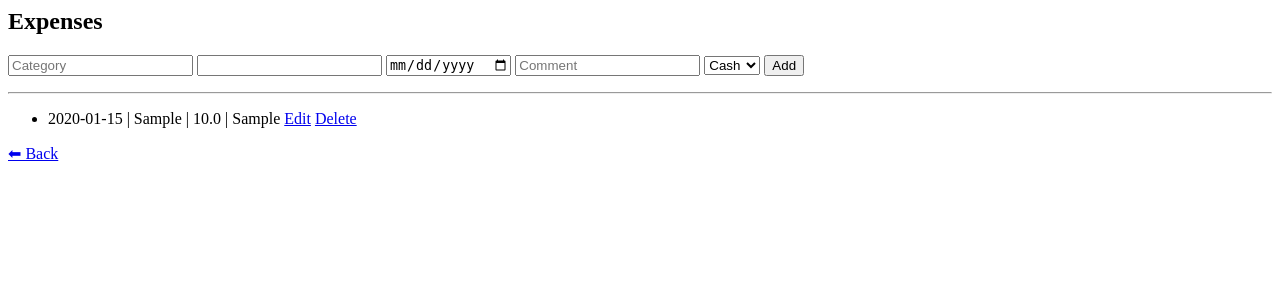
After one commit to GG-crypto34/pythonLAB, a Flask app: page /users/1/expenses in a window 1280 px wide. The commit adds this page. Shown: the top 300 px of the page. Run offline with Flask 3, Linux system fonts and the light colour scheme; tables that the repository leaves empty hold one stand-in row (values such as "Sample post").

Commit message:
Feat: Adding expense management features (part 5)
- Added Expense model with User relationship
- Added expense blueprint and CRUD routes
- Added service layers: expense_service, user_service
- Added templates: list, add, edit expenses
- Updated app config, main route, and index page

```diff
--- a/app/models/__init__.py
+++ b/app/models/__init__.py
@@ -3,3 +3,4 @@ from flask_sqlalchemy import SQLAlchemy
 db = SQLAlchemy()
 
 from .user import User
+from .expense import Expense
--- /dev/null
+++ b/app/routes/expense.py
@@ -0,0 +1,60 @@
+from flask import Blueprint, render_template, request, redirect, url_for
+from app.models import db
+from app.models.expense import Expense
+from app.models.user import User
+from datetime import datetime
+from app.services.expense_service import get_expenses_by_user, delete_expense
+expense_bp = Blueprint('expense', __name__)
+
+@expense_bp.route("/users/<int:user_id>/expenses")
+def list_expenses(user_id):
+    expenses = get_expenses_by_user(user_id)
+    return render_template(
+        "expenses/expense_list.html",
+        expenses=expenses,
+        user_id=user_id
+    )
+
+@expense_bp.route("/users/<int:user_id>/expenses/add", methods=["GET", "POST"])
+def add_expense(user_id):
+    if request.method == "POST":
+        from app.services.expense_service import create_expense
+        create_expense(
+            user_id=user_id,
+            category=request.form["category"],
+            amount=request.form["amount"],
+            date=request.form["date"],
+            comment=request.form.get("comment"),
+            payment_method=request.form["payment_method"],
+        )
+        return redirect(url_for("expense.list_expenses", user_id=user_id))
+
+    return render_template("expenses/add_expense.html", user_id=user_id)
+
+@expense_bp.route("/expenses/delete/<int:expense_id>")
+def remove_expense(expense_id):
+    try:
+        delete_expense(expense_id)
+    except ValueError as e:
+        return str(e)
+
+    return redirect(request.referrer)
+
+@expense_bp.route("/expenses/edit/<int:expense_id>", methods=["GET", "POST"])
+def edit_expense(expense_id):
+    expense = Expense.query.get_or_404(expense_id)
+
+    if request.method == "POST":
+        from app.services.expense_service import update_expense
+
+        update_expense(
+            expense_id,
+            request.form["category"],
+            request.form["amount"],
+            request.form["date"],
+            request.form.get("comment"),
+            request.form["payment_method"],
+        )
+        return redirect(url_for("expense.list_expenses", user_id=expense.user_id))
+
+    return render_template("expenses/edit_expense.html", expense=expense)
--- a/app/routes/main.py
+++ b/app/routes/main.py
@@ -1,9 +1,55 @@
-from flask import Blueprint, render_template
-from app.models import db
+from flask import Blueprint, render_template, request, redirect, url_for, jsonify, flash
+from app.services.user_service import (
+    get_all_users,
+    create_user,
+    update_user,
+    delete_user,
+    get_user_by_id
+)
+
+from flask_login import login_required, current_user
+from datetime import datetime
+from ..models import Expense, db
 
 main_bp = Blueprint("main", __name__)
 
 @main_bp.route("/")
 def index():
+    users = get_all_users()
+    return render_template("index.html", users=users)
 
-    return render_template("index.html")
+
+@main_bp.route("/users/add", methods=["POST"])
+def add_user():
+    name = request.form.get("name")
+
+    try:
+        create_user(name)
+    except ValueError as e:
+        return str(e)
+
+    return redirect(url_for("main.index"))
+
+
+
+@main_bp.route("/users/edit/<int:user_id>", methods=["POST"])
+def edit_user(user_id):
+    name = request.form.get("name")
+
+    try:
+        update_user(user_id, name)
+    except ValueError as e:
+        return str(e)
+
+    return redirect(url_for("main.index"))
+
+
+
+@main_bp.route("/users/delete/<int:user_id>")
+def remove_user(user_id):
+    try:
+        delete_user(user_id)
+    except ValueError as e:
+        return str(e)
+
+    return redirect(url_for("main.index"))
--- /dev/null
+++ b/app/services/expense_service.py
@@ -0,0 +1,66 @@
+from app.models.expense import Expense
+from app.models.user import User
+from app.models import db
+from datetime import datetime
+
+
+
+def get_expenses_by_user(user_id):
+    return Expense.query.filter_by(user_id=user_id).all()
+
+
+
+def create_expense(user_id, category, amount, date, comment, payment_method):
+    if not category:
+        raise ValueError("Category is required")
+
+    if not amount or float(amount) <= 0:
+        raise ValueError("Amount must be positive")
+
+    if not date:
+        raise ValueError("Date is required")
+
+    if not payment_method:
+        raise ValueError("Payment method is required")
+
+    user = User.query.get(user_id)
+    if not user:
+        raise ValueError("User not found")
+
+    expense = Expense(
+        category=category,
+        amount=float(amount),
+        date=datetime.strptime(date, "%Y-%m-%d"),
+        comment=comment,
+        payment_method=payment_method,
+        user_id=user_id
+    )
+
+    db.session.add(expense)
+    db.session.commit()
+
+    return expense
+
+
+
+def delete_expense(expense_id):
+    expense = Expense.query.get(expense_id)
+    if not expense:
+        raise ValueError("Expense not found")
+
+    db.session.delete(expense)
+    db.session.commit()
+
+
+def update_expense(expense_id, category, amount, date, comment, payment_method):
+    expense = Expense.query.get(expense_id)
+    if not expense:
+        raise ValueError("Expense not found")
+
+    expense.category = category
+    expense.amount = float(amount)
+    expense.date = datetime.strptime(date, "%Y-%m-%d")
+    expense.comment = comment
+    expense.payment_method = payment_method
+
+    db.session.commit()
--- /dev/null
+++ b/app/templates/expenses/expense_list.html
@@ -0,0 +1,34 @@
+<h2>Expenses</h2>
+
+<form method="post" action="/users/{{ user_id }}/expenses/add">
+  <input name="category" placeholder="Category" required>
+  <input name="amount" type="number" step="0.01" required>
+  <input name="date" type="date" required>
+  <input name="comment" placeholder="Comment">
+
+  <select name="payment_method" required>
+    <option value="cash">Cash</option>
+    <option value="card">Card</option>
+    <option value="other">Other</option>
+  </select>
+
+  <button>Add</button>
+</form>
+
+<hr>
+
+<ul>
+{% for e in expenses %}
+  <li>
+    {{ e.date }} |
+    {{ e.category }} |
+    {{ e.amount }} |
+    {{ e.payment_method }}
+
+    <a href="/expenses/edit/{{ e.id }}">Edit</a>
+    <a href="/expenses/delete/{{ e.id }}">Delete</a>
+  </li>
+{% endfor %}
+</ul>
+
+<a href="/">⬅ Back</a>
```
Also changed, not shown: app/__init__.py (+7 -2 lines), app/models/expense.py (added, +15 -0 lines), app/models/user.py (+12 -0 lines), app/services/user_service.py (added, +48 -0 lines), app/templates/expenses/add_expense.html (added, +18 -0 lines), app/templates/expenses/edit_expense.html (added, +21 -0 lines), app/templates/index.html (+37 -4 lines).
